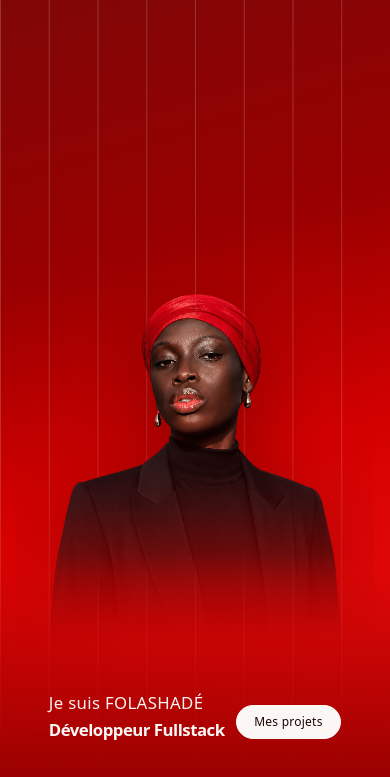
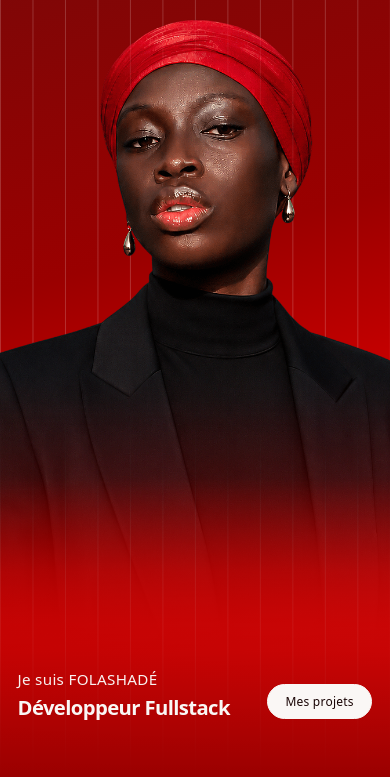
Before and after one commit to Guck2005/folashade, a plain HTML site: page index.html in a window 390 px wide. Shown: the part 67-844 px from the top of the page. Drawn offline with Linux system fonts and the light colour scheme; a web font is replaced by a local one.

Commit message:
correction responsivité

```diff
--- a/styles.css
+++ b/styles.css
@@ -5,6 +5,8 @@
   --white: #faf7f5;
   --white-muted: rgba(250, 247, 245, 0.72);
   --layout-grid-cols: 12;
+  /* Hauteur du bandeau hero (viewport) */
+  --hero-height: 100vh;
 }
 
 *,
@@ -157,12 +159,13 @@ body.menu-open {
 
 .hero {
   position: relative;
-  min-height: 100vh;
-  height: 100vh;
+  min-height: var(--hero-height);
+  height: var(--hero-height);
   display: flex;
   align-items: center;
   justify-content: center;
   overflow: hidden;
+  scroll-margin-top: 0.75rem;
 }
 
 .hero__bg {
@@ -201,7 +204,7 @@ body.menu-open {
   left: 0;
   right: auto;
   top: auto;
-  bottom: clamp(1.35rem, 5.5vh, 3.25rem);
+  bottom: clamp(1rem, 4.2vh, 2.75rem);
   transform: none;
   z-index: 4;
   /* Aligné sur la 2e ligne verticale (= 1 piste de grille), comme le fond */
@@ -234,7 +237,7 @@ body.menu-open {
 .hero__projects {
   position: absolute;
   right: calc(100% / var(--layout-grid-cols));
-  bottom: clamp(1.35rem, 5.5vh, 3.25rem);
+  bottom: clamp(1rem, 4.2vh, 2.75rem);
   z-index: 4;
   display: inline-block;
   font-weight: 500;
@@ -300,11 +303,12 @@ body.menu-open {
 .hero__photo {
   display: block;
   height: 100%;
+  max-height: 95%;
   width: auto;
   max-width: 100%;
   object-fit: contain;
   object-position: center bottom;
-  filter: drop-shadow(0 22px 44px rgba(90, 0, 0, 0.55));
+  /* filter: drop-shadow(0 22px 44px rgba(90, 0, 0, 0.55)); */
   /* Le portrait se fond dans le fond rouge : opaque en haut, transparent en bas */
   -webkit-mask-image: linear-gradient(
     to bottom,
@@ -331,8 +335,14 @@ body.menu-open {
 }
 
 @media (max-width: 900px) {
+  :root {
+    --hero-height: 100vh;
+    --hero-height: min(100vh, 100dvh);
+  }
+
   .navbar {
     flex-wrap: nowrap;
+    padding: 1.1rem clamp(0.85rem, 4vw, 1.15rem);
   }
 
   .navbar__toggle {
@@ -439,38 +449,62 @@ body.menu-open {
     margin-top: 0.25rem;
   }
 
-  /* Portrait : éviter le bloc centré « petit » + grand vide au-dessus */
+  /* Portrait : occuper toute la hauteur utile du hero (au-dessus du texte) */
   .hero {
-    align-items: flex-end;
+    align-items: stretch;
   }
 
   .hero__content {
-    align-items: flex-end;
-    padding-bottom: clamp(5.5rem, 18vh, 8rem);
+    display: flex;
+    flex-direction: column;
+    justify-content: flex-end;
+    align-self: stretch;
+    min-height: 0;
+    align-items: stretch;
+    padding-bottom: clamp(2.65rem, 9vh, 4.35rem);
   }
 
   .hero__photo-wrap {
+    flex: 1 1 auto;
+    min-height: 0;
     height: auto;
-    max-height: min(72vh, 600px);
+    max-height: none;
     width: 100%;
+    max-width: none;
     display: flex;
     justify-content: center;
-    align-items: flex-end;
+    align-items: center;
   }
 
   .hero__photo {
-    height: auto;
-    max-height: min(72vh, 600px);
+    display: block;
     width: auto;
-    max-width: 100%;
+    max-width: none;
+    height: 100%;
+    min-height: 0;
+    max-height: 85%;
+    object-fit: cover;
+    object-position: center 22%;
+  }
+
+  .hero__headline {
+    max-width: none;
+    bottom: clamp(2.35rem, 8vh, 4.25rem);
+    padding-left: clamp(0.85rem, 4.5vw, 1.25rem);
+    padding-right: clamp(0.85rem, 4.5vw, 1.25rem);
+  }
+
+  .hero__heading {
+    max-width: none;
+  }
+
+  .hero__projects {
+    bottom: clamp(2.35rem, 8vh, 4.25rem);
+    right: clamp(0.85rem, 4.5vw, 1.25rem);
   }
 }
 
 @media (max-width: 640px) {
-  :root {
-    --layout-grid-cols: 8;
-  }
-
   .navbar__nav {
     gap: 1rem 1.5rem;
   }
@@ -489,20 +523,21 @@ body.menu-open {
     left: 0;
     right: auto;
     transform: none;
-    bottom: clamp(1rem, 4.5vh, 2.75rem);
-    max-width: min(100%, 96vw);
+    bottom: clamp(2rem, 7.25vh, 3.65rem);
     text-align: left;
-    padding-right: 0.75rem;
+    padding-left: clamp(0.85rem, 4.5vw, 1.25rem);
+    padding-right: clamp(0.85rem, 4.5vw, 1.25rem);
   }
 
   .hero__heading {
-    font-size: clamp(1.05rem, 4vw, 2.15rem);
-    white-space: nowrap;
+    font-size: clamp(1rem, 5.2vw, 2rem);
+    line-height: 1.08;
+    white-space: normal;
   }
 
   .hero__projects {
-    right: calc(100% / var(--layout-grid-cols));
-    bottom: clamp(1rem, 4.5vh, 2.75rem);
+    right: clamp(0.85rem, 4.5vw, 1.25rem);
+    bottom: clamp(2rem, 7.25vh, 3.65rem);
     font-size: 0.75rem;
     padding: 0.48rem 1.1rem;
     letter-spacing: 0.02em;
@@ -511,4 +546,16 @@ body.menu-open {
   .hero__grid {
     opacity: 0.48;
   }
+
+  .hero__content {
+    padding-bottom: clamp(2.75rem, 8.5vh, 4.25rem);
+  }
+
+  .hero__photo {
+    object-position: center 18%;
+  }
+
+  .hero__kicker {
+    font-size: clamp(0.95rem, 3.8vw, 1.2rem);
+  }
 }
```
